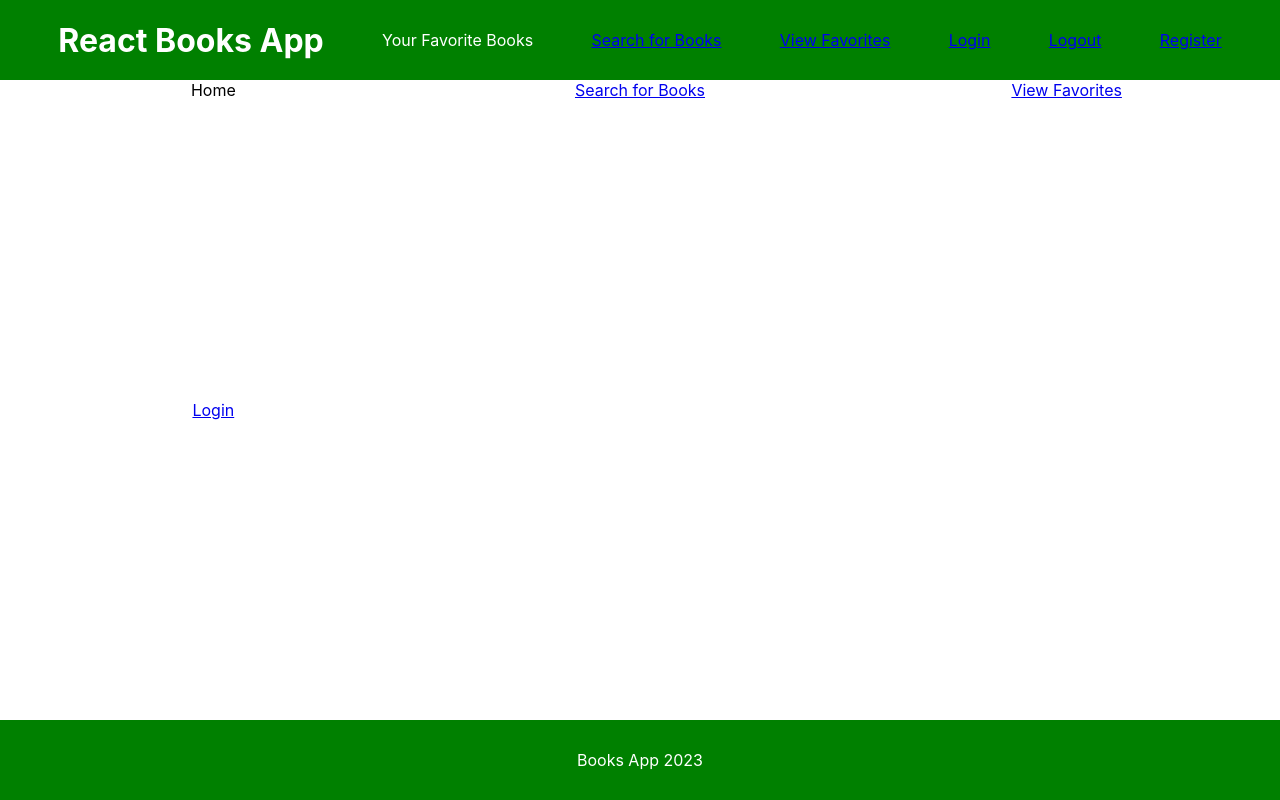
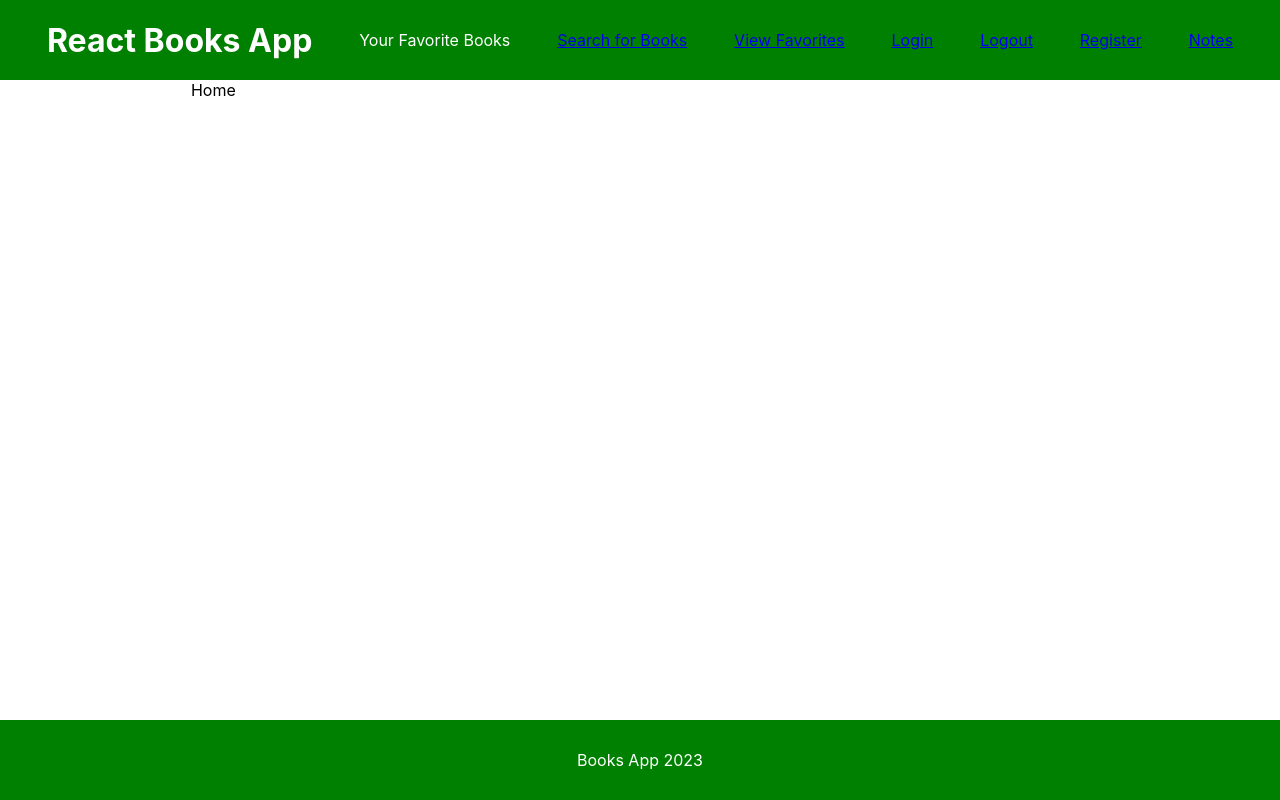
Before and after one commit to smperilla/bookapp-frontend, a React (Create React App) app: page / in a window 1280 px wide. Built offline with nearby package versions, Linux system fonts and the light colour scheme.

Commit message:
removed some unnecessary code

```diff
--- a/src/App.js
+++ b/src/App.js
@@ -10,6 +10,7 @@ import React, { useState } from "react";
 import Login from "./components/Login";
 import Logout from "./components/Logout";
 import Register from "./components/Register";
+import Notes from "./components/Notes";
 
 function App() {
   const [favorites, setFavorites] = useState([]); // State to store favorites
@@ -39,6 +40,8 @@ function App() {
         <Route path="/login" element={<Login />} />
         <Route path="/logout" element={<Logout />} />
         <Route path="/register" element={<Register />} />
+        <Route path="/notes" element={<Notes />} />
+
 
       </Routes>
       <Footer />
--- a/src/components/Home.jsx
+++ b/src/components/Home.jsx
@@ -5,9 +5,9 @@ import '../App';
 const Home = () => {
   return (
     <div className='book-list' >Home
-     <Link to="/search" className="button-link">Search for Books</Link>
+     {/* <Link to="/search" className="button-link">Search for Books</Link>
      <Link to="/favorites" className="button-link">View Favorites</Link>
-      <Link to="/login" className="button-link">Login</Link>
+      <Link to="/login" className="button-link">Login</Link> */}
     </div>
   )
 }
--- a/src/components/Navbar.jsx
+++ b/src/components/Navbar.jsx
@@ -17,6 +17,7 @@ const Navbar = () => {
       <Link to="/login" className="button-link">Login</Link>
       <Link to="/logout" className="button-link">Logout</Link>
       <Link to="/register" className="button-link">Register</Link>
+      <Link to="/notes" className="button-link">Notes</Link>
         </div>
   )
 }
--- /dev/null
+++ b/src/components/Notes.jsx
@@ -0,0 +1,9 @@
+import React from 'react'
+
+const Notes = () => {
+  return (
+    <div>Notes</div>
+  )
+}
+
+export default Notes
```
